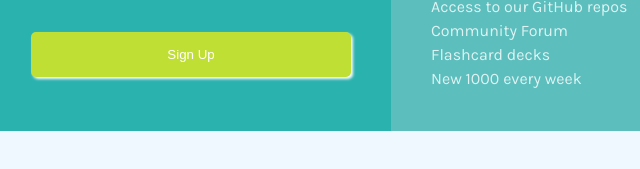
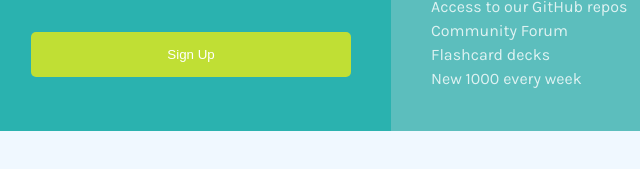
Before and after one commit to SedativeGlam/Single-grid-price-component, a plain HTML site: page index.html in a window 1280 px wide. In both pictures the pointer is over the button "Sign Up". Shown: the part 463-632 px from the top of the page, 249-889 px from the left. Drawn offline with Linux system fonts and the light colour scheme.

Commit message:
Add files via upload

```diff
--- a/style.css
+++ b/style.css
@@ -75,8 +75,7 @@ button {
 }
 
 button:hover {
-  box-shadow: 2px 2px 3px white;
-  transition: box-shadow 0.5s;
+  cursor: pointer;
 }
 
 button:active {
```
